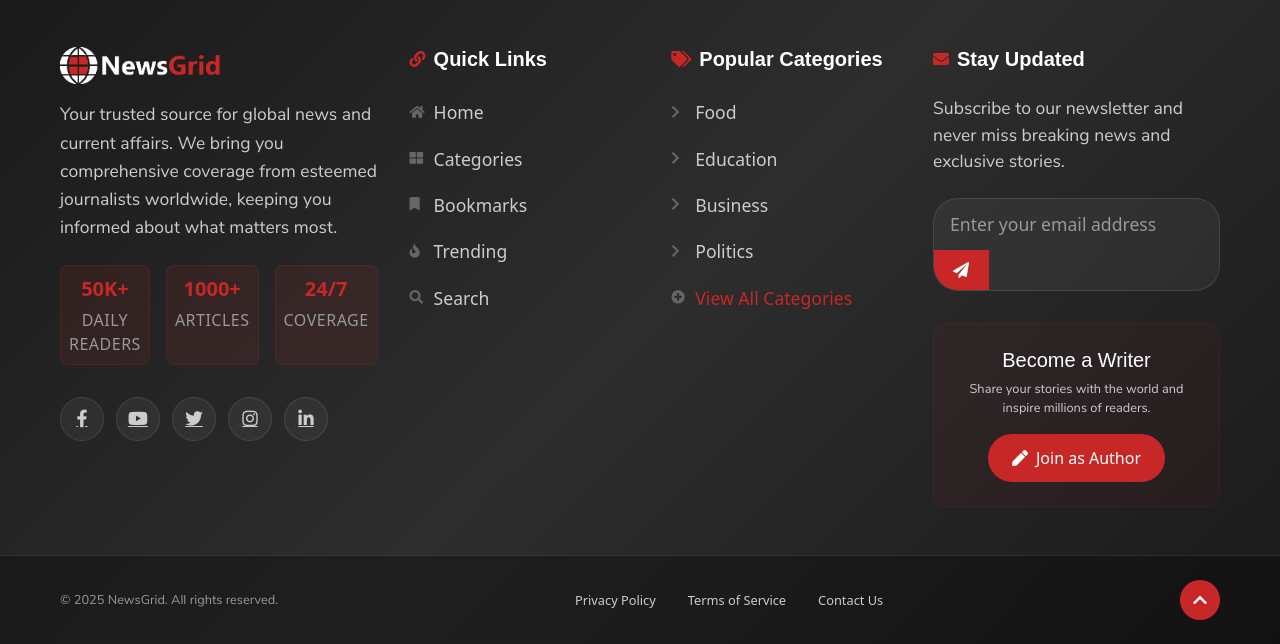
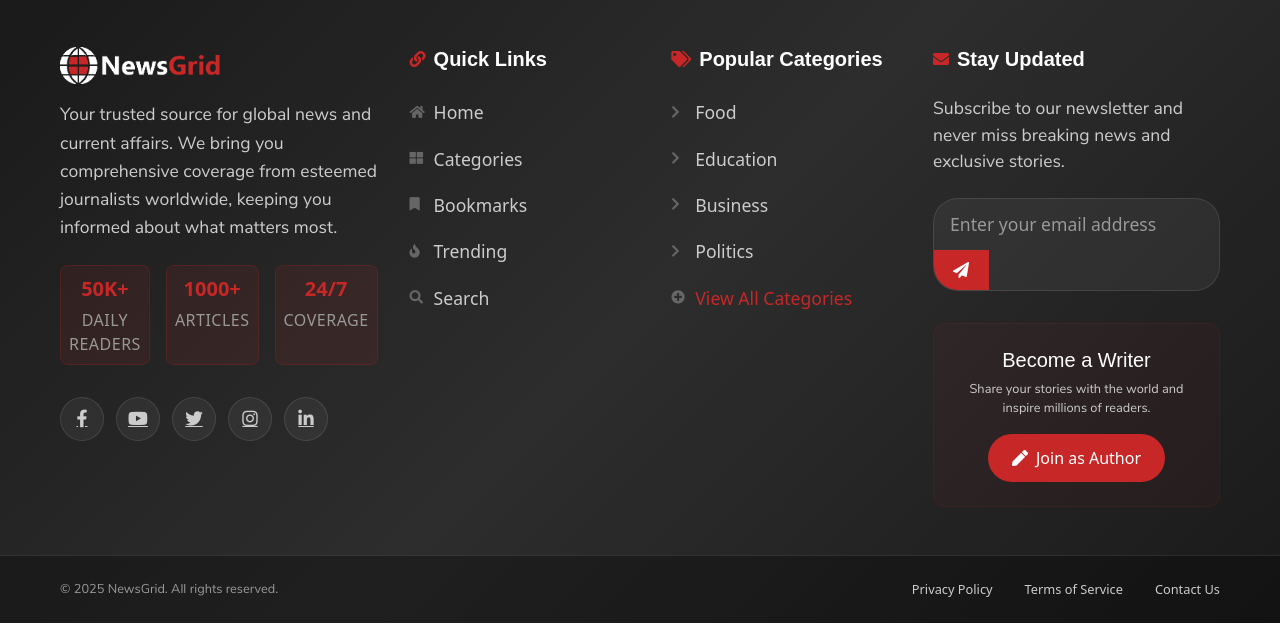
Before and after one commit to Mesayaaa/NewsPortal, a PHP site: page / in a window 1280 px wide. Shown: the part 2823-3467 px from the top of the page. After the commit the page ends 3446 px from the top, so only its background shows below. Run offline with PHP 8.4, Linux system fonts and the light colour scheme; data comes from the database, SQL or seed files in the repository; some libraries are stand-ins or nearby versions; some web fonts are replaced.

Commit message:
`Removed back-to-top functionality and related CSS styles`

```diff
--- a/assets/css/style.css
+++ b/assets/css/style.css
@@ -690,26 +690,6 @@
   color: var(--primary-color);
 }
 
-.back-to-top-btn {
-  width: 40px;
-  height: 40px;
-  background: var(--primary-color);
-  border: none;
-  border-radius: 50%;
-  color: white;
-  cursor: pointer;
-  display: flex;
-  align-items: center;
-  justify-content: center;
-  transition: all 0.3s ease;
-}
-
-.back-to-top-btn:hover {
-  background: var(--active-color);
-  transform: translateY(-2px);
-  box-shadow: 0 5px 15px rgba(199, 39, 39, 0.3);
-}
-
 /* SEARCH BAR */
 
 .box-container {
--- a/includes/footer.inc.php
+++ b/includes/footer.inc.php
@@ -121,11 +121,6 @@
         <a href="#" class="footer-bottom-link">Terms of Service</a>
         <a href="#" class="footer-bottom-link">Contact Us</a>
       </div>
-      <div class="back-to-top">
-        <button onclick="topFunction()" class="back-to-top-btn" title="Back to top">
-          <i class="fas fa-chevron-up"></i>
-        </button>
-      </div>
     </div>
   </div>
 </footer>
```
